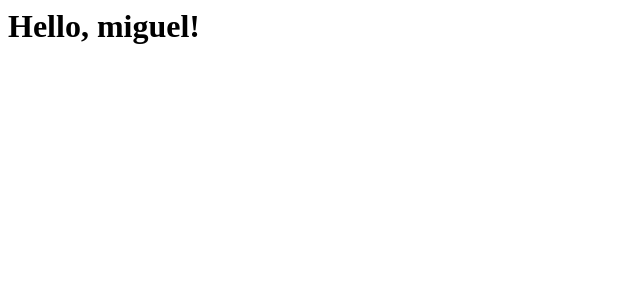
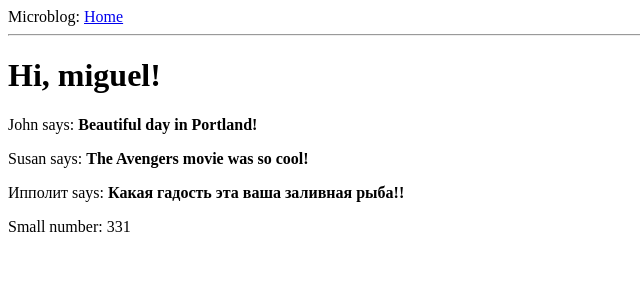
Before and after one commit to haldaniko/FlaskKnowledge-MegaTutorial, a Flask app: page / in a window 1280 px wide. Shown: the top 300 px of the page, without its empty margins (0-640 px from the left). Run offline with Flask 3, Linux system fonts and the light colour scheme.

Commit message:
Ver 0.2 - Added base.html

```diff
--- a/app/routes.py
+++ b/app/routes.py
@@ -1,16 +1,26 @@
+from flask import render_template
 from app import app
+import random
 
 
 @app.route('/')
 @app.route('/index')
 def index():
     user = {'username': 'miguel'}
-    return '''
-<html>
-    <head>
-        <title>Home Page - Microblog</title>
-    </head>
-    <body>
-        <h1>Hello, ''' + user['username'] + '''!</h1>
-    </body>
-</html>'''
+    number = random.randint(0, 1000)
+    posts = [
+        {
+            'author': {'username': 'John'},
+            'body': 'Beautiful day in Portland!'
+        },
+        {
+            'author': {'username': 'Susan'},
+            'body': 'The Avengers movie was so cool!'
+        },
+        {
+            'author': {'username': 'Ипполит'},
+            'body': 'Какая гадость эта ваша заливная рыба!!'
+        }
+    ]
+    return render_template('index.html', title='Home', user=user, posts=posts,
+                           number=number)
--- /dev/null
+++ b/app/templates/base.html
@@ -0,0 +1,14 @@
+<html>
+    <head>
+      {% if title %}
+      <title>{{ title }} - Microblog</title>
+      {% else %}
+      <title>Welcome to Microblog</title>
+      {% endif %}
+    </head>
+    <body>
+        <div>Microblog: <a href="/index">Home</a></div>
+        <hr>
+        {% block content %}{% endblock %}
+    </body>
+</html>
--- a/app/templates/index.html
+++ b/app/templates/index.html
@@ -1,8 +1,13 @@
-<html>
-    <head>
-        <title>{{ title }} - Microblog</title>
-    </head>
-    <body>
-        <h1>Hello, {{ user.username }}!</h1>
-    </body>
-</html>
+{% extends "base.html" %}
+
+{% block content %}
+    <h1>Hi, {{ user.username }}!</h1>
+    {% for post in posts %}
+    <div><p>{{ post.author.username }} says: <b>{{ post.body }}</b></p></div>
+    {% endfor %}
+    {% if number > 500 %}
+        <div><p>Big number: {{ number }}</p></div>
+    {% else %}
+        <div><p>Small number: {{ number }}</p></div>
+    {% endif %}
+{% endblock %}
```
